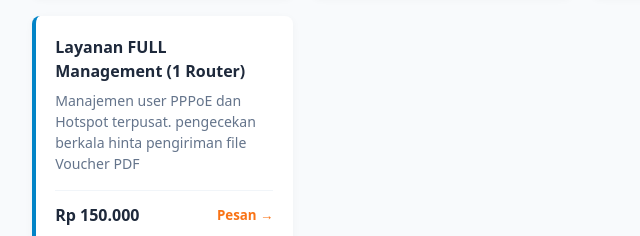
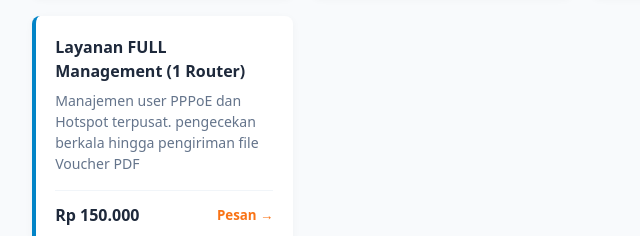
Before and after one commit to lintasdigital/lintasdigital, a plain HTML site: page index.html in a window 1280 px wide. Shown: the part 1321-1557 px from the top of the page, 58-698 px from the left. Drawn offline with Linux system fonts and the light colour scheme.

Commit message:
Update index.html

```diff
--- a/index.html
+++ b/index.html
@@ -72,7 +72,7 @@ footer{background:#090d16;color:#94a3b8;text-align:center;padding:1.5rem;font-si
 <div class="t-box"><div><h4>Manajemen MikroTik</h4><p>Pengaturan bandwidth, firewall, dan routing MikroTik.</p></div><div class="t-foot"><span>Rp 200.000</span><button type="button" class="btn-l" onclick="pilih('Manajemen MikroTik (Rp 200.000)')">Pesan &rarr;</button></div></div>
 <div class="t-box"><div><h4>Layanan VPN (1 Router)</h4><p>Akses remote router aman untuk monitoring jaringan.</p></div><div class="t-foot"><span>Rp 50.000</span><button type="button" class="btn-l" onclick="pilih('Layanan VPN 1 Router (Rp 50.000)')">Pesan &rarr;</button></div></div>
 <div class="t-box"><div><h4>Layanan RADIUS (1 Router)</h4><p>Manajemen user PPPoE dan Hotspot terpusat.</p></div><div class="t-foot"><span>Rp 50.000</span><button type="button" class="btn-l" onclick="pilih('Layanan RADIUS 1 Router (Rp 50.000)')">Pesan &rarr;</button></div></div>
-<div class="t-box"><div><h4>Layanan FULL Management (1 Router)</h4><p>Manajemen user PPPoE dan Hotspot terpusat. pengecekan berkala hinta pengiriman file Voucher PDF</p></div><div class="t-foot"><span>Rp 150.000</span><button type="button" class="btn-l" onclick="pilih('Layanan RADIUS 1 Router (Rp 50.000)')">Pesan &rarr;</button></div></div>
+<div class="t-box"><div><h4>Layanan FULL Management (1 Router)</h4><p>Manajemen user PPPoE dan Hotspot terpusat. pengecekan berkala hingga pengiriman file Voucher PDF</p></div><div class="t-foot"><span>Rp 150.000</span><button type="button" class="btn-l" onclick="pilih('Layanan RADIUS 1 Router (Rp 50.000)')">Pesan &rarr;</button></div></div>
 </div>
 </div>
 <section id="pesan" class="sec">
```
